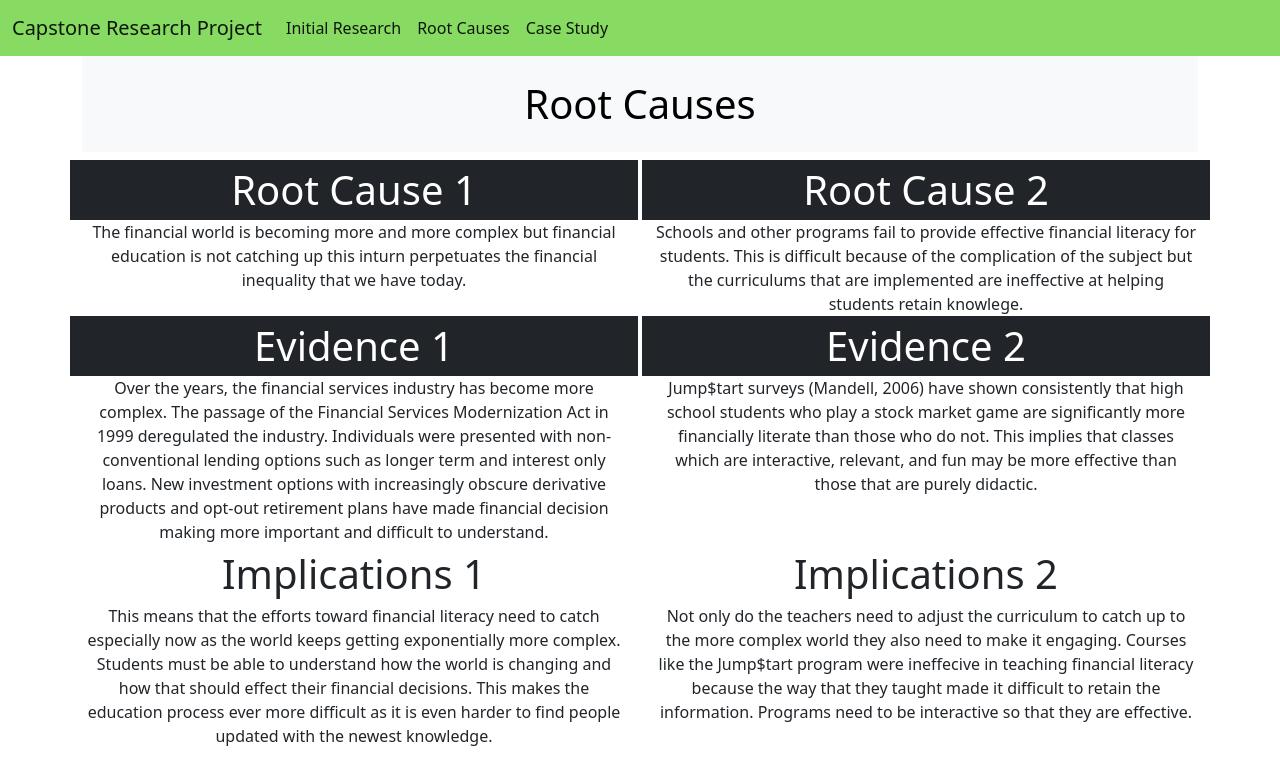
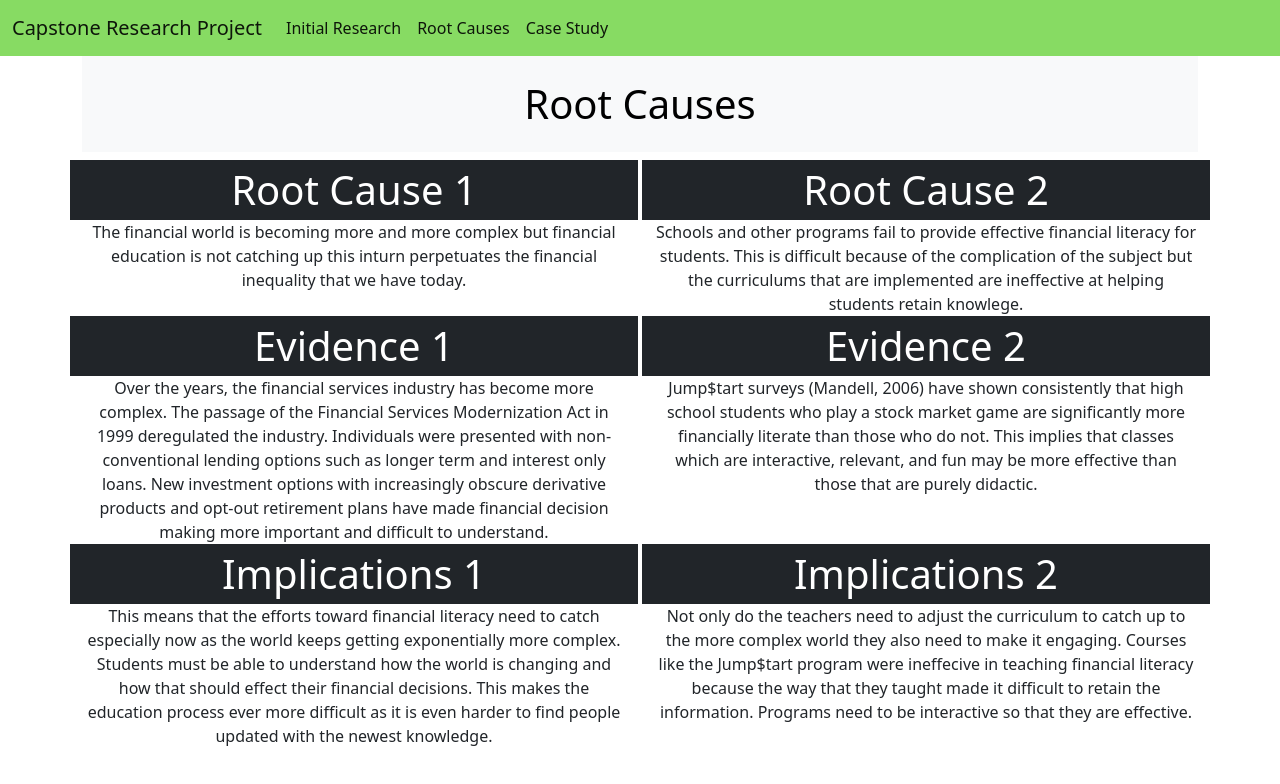
Before and after one commit to CooperFranklin/QuincySchreiber, a plain HTML site: page RootCausesQuincy.html in a window 1280 px wide. Drawn offline with nearby package versions, Linux system fonts and the light colour scheme.

Commit message:
Update RootCausesQuincy.html

```diff
--- a/RootCausesQuincy.html
+++ b/RootCausesQuincy.html
@@ -68,10 +68,10 @@
         Jump$tart surveys (Mandell, 2006) have shown consistently that high school students who play a stock market game are significantly more financially literate than those who do not. This implies that classes which are interactive, relevant, and fun may be more effective than those that are purely didactic.</div>
     </div>
     <div class="row">
-        <div class="col me-1 fs-1">
+        <div class="col text-bg-dark me-1 fs-1">
         Implications 1
       </div>
-      <div class="col fs-1">
+      <div class="col text-bg-dark fs-1">
         Implications 2
       </div>
     </div>
```
